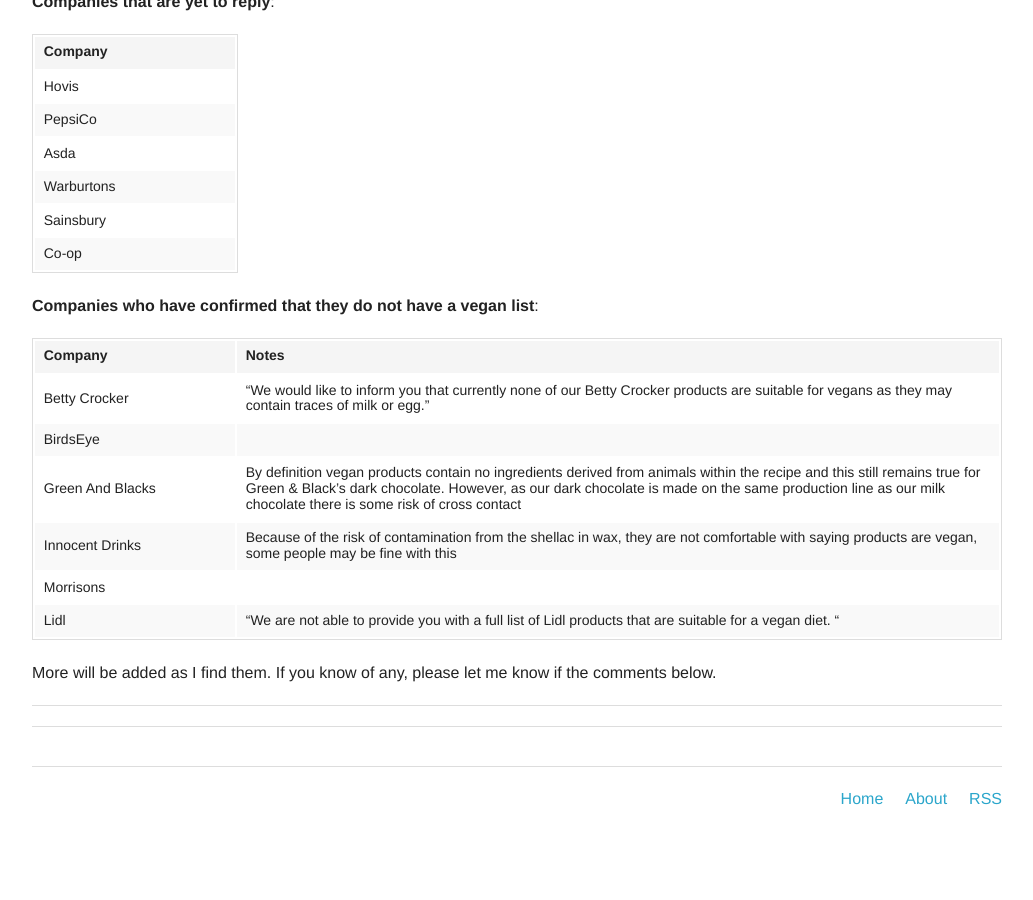
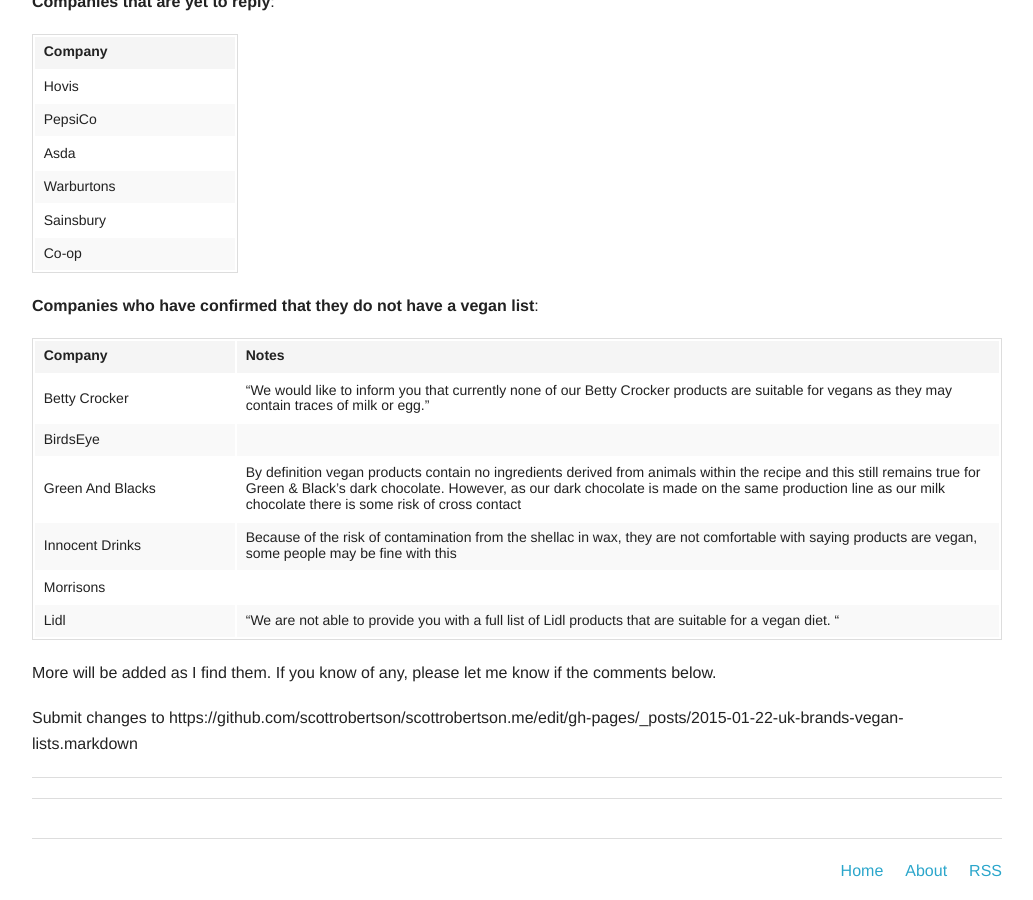
Before and after one commit to scottrobertson/scottrobertson.me, a Jekyll site: the page built from _posts/2015-01-22-uk-brands-vegan-lists.markdown, in a window 1280 px wide and 900 px high, scrolled down 1106 px. Shown: the whole window, without its empty margins (123-1156 px from the left). Built offline with Jekyll 4.4.1, drawn with Linux system fonts in a browser that asks for light colours; nearby versions of some CDN libraries; comment, search, counter and statistics services are not loaded; before the commit the page ends 1935 px from its top, so only the background shows below that; some of the changed text lies outside the part shown.

Commit message:
Update 2015-01-22-uk-brands-vegan-lists.markdown

```diff
--- a/_posts/2015-01-22-uk-brands-vegan-lists.markdown
+++ b/_posts/2015-01-22-uk-brands-vegan-lists.markdown
@@ -41,14 +41,14 @@
 
 **Companies that are yet to reply**:
 
-| Company |
-|---------|
-| Hovis   |
-| PepsiCo |
-| Asda    |
-| Warburtons |
-| Sainsbury |
-| Co-op |
+| Company     |
+|-------------|
+| Hovis       |
+| PepsiCo     |
+| Asda        |
+| Warburtons  |
+| Sainsbury   |
+| Co-op       |
 
 **Companies who have confirmed that they do not have a vegan list**:
 
@@ -62,3 +62,5 @@
 Lidl                |"We are not able to provide you with a full list of Lidl products that are suitable for a vegan diet. "
 
 More will be added as I find them. If you know of any, please let me know if the comments below.
+
+Submit changes to https://github.com/scottrobertson/scottrobertson.me/edit/gh-pages/_posts/2015-01-22-uk-brands-vegan-lists.markdown
```
Also changed, not shown: other parts of _posts/2015-01-22-uk-brands-vegan-lists.markdown (+3 -3 lines).
